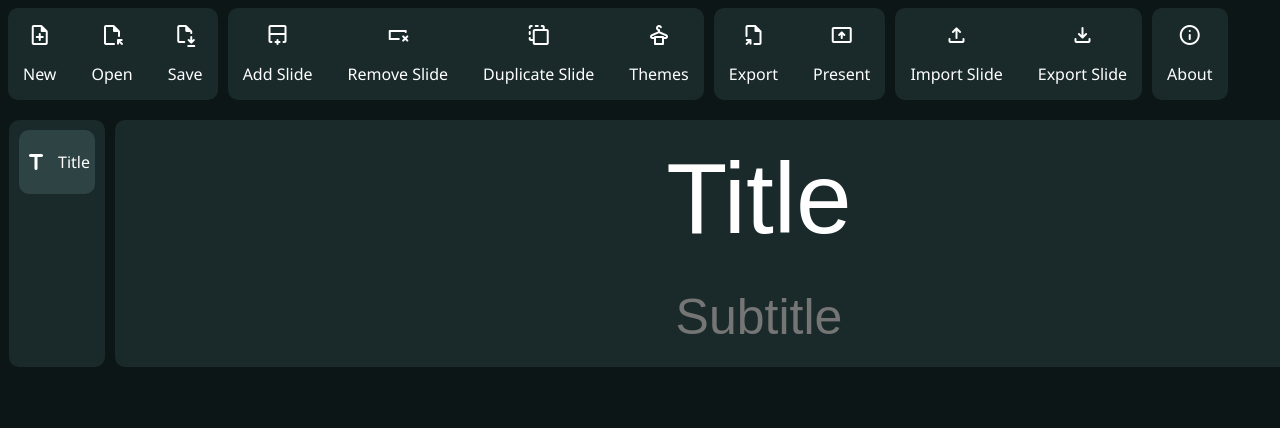
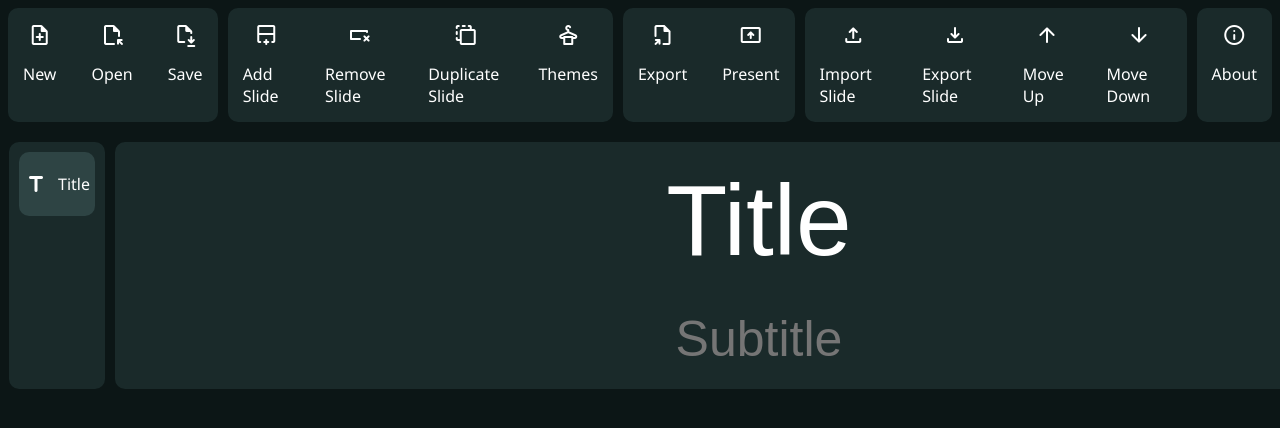
Before and after one commit to reubwa/present, a website: page index.html in a window 1280 px wide. Shown: the top 428 px of the page. Drawn offline with nearby package versions, Linux system fonts and the light colour scheme.

Commit message:
Move slide up & down

```diff
--- a/index.html
+++ b/index.html
@@ -57,6 +57,14 @@
             <div class="toolbar-el" onclick="exportSlide()">
                 <span class="material-symbols-rounded">file_download</span>
                 <p>Export Slide</p>
+            </div>
+            <div class="toolbar-el" onclick="moveSlideUp()">
+                <span class="material-symbols-rounded">arrow_upward</span>
+                <p>Move Up</p>
+            </div>
+            <div class="toolbar-el" onclick="moveSlideDown()">
+                <span class="material-symbols-rounded">arrow_downward</span>
+                <p>Move Down</p>
             </div>
         </div>
         <div class="toolbar-g">
--- a/main.js
+++ b/main.js
@@ -732,3 +732,24 @@ function importSlide() {
     };
     input.click();
 }
+function moveSlideUp() {
+    if (currentSlide === 1) return; // Can't move the first slide up
+    const index = currentSlide - 1;
+    [pres.slides[index - 1], pres.slides[index]] = [pres.slides[index], pres.slides[index - 1]];
+    pres.slides[index - 1].number = index;
+    pres.slides[index].number = index + 1;
+    currentSlide--;
+    renderSidebar();
+    showEditor();
+}
+
+function moveSlideDown() {
+    if (currentSlide === pres.slides.length) return; // Can't move the last slide down
+    const index = currentSlide - 1;
+    [pres.slides[index + 1], pres.slides[index]] = [pres.slides[index], pres.slides[index + 1]];
+    pres.slides[index + 1].number = index + 2;
+    pres.slides[index].number = index + 1;
+    currentSlide++;
+    renderSidebar();
+    showEditor();
+}
```
